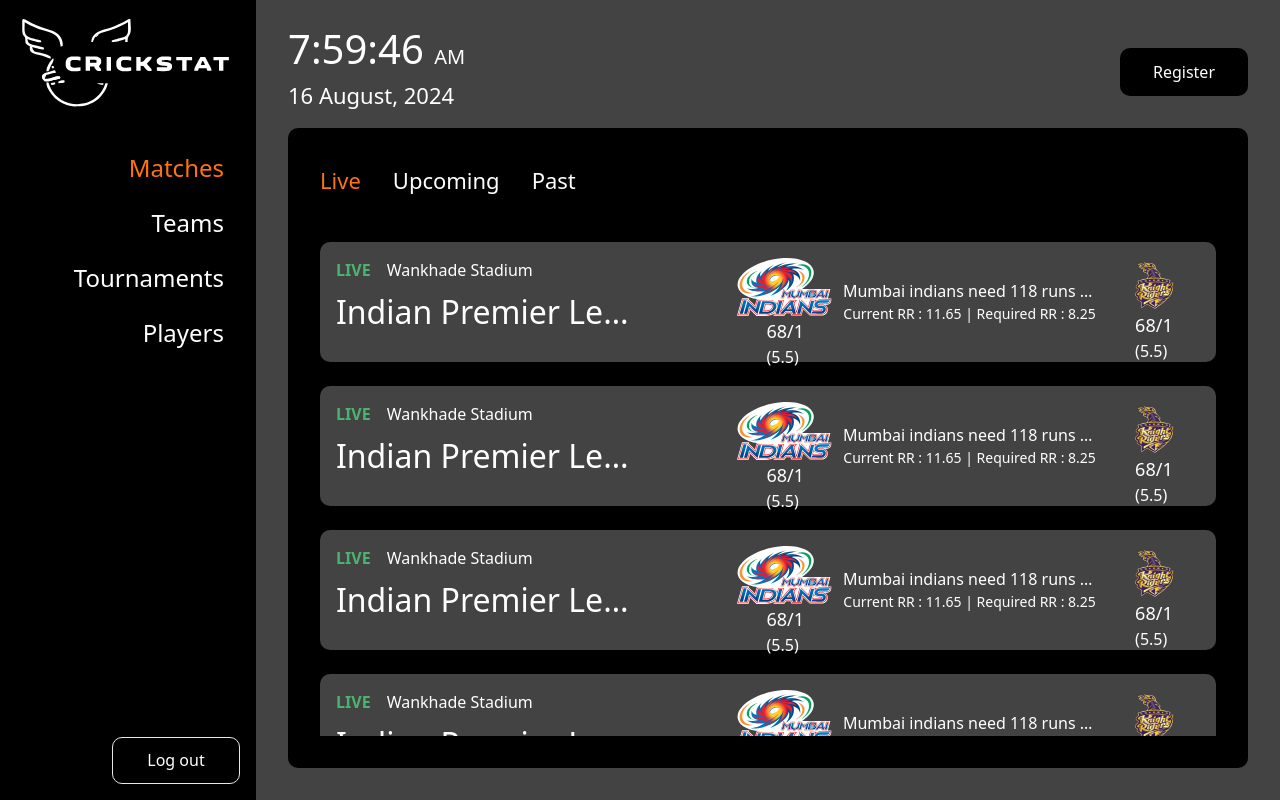
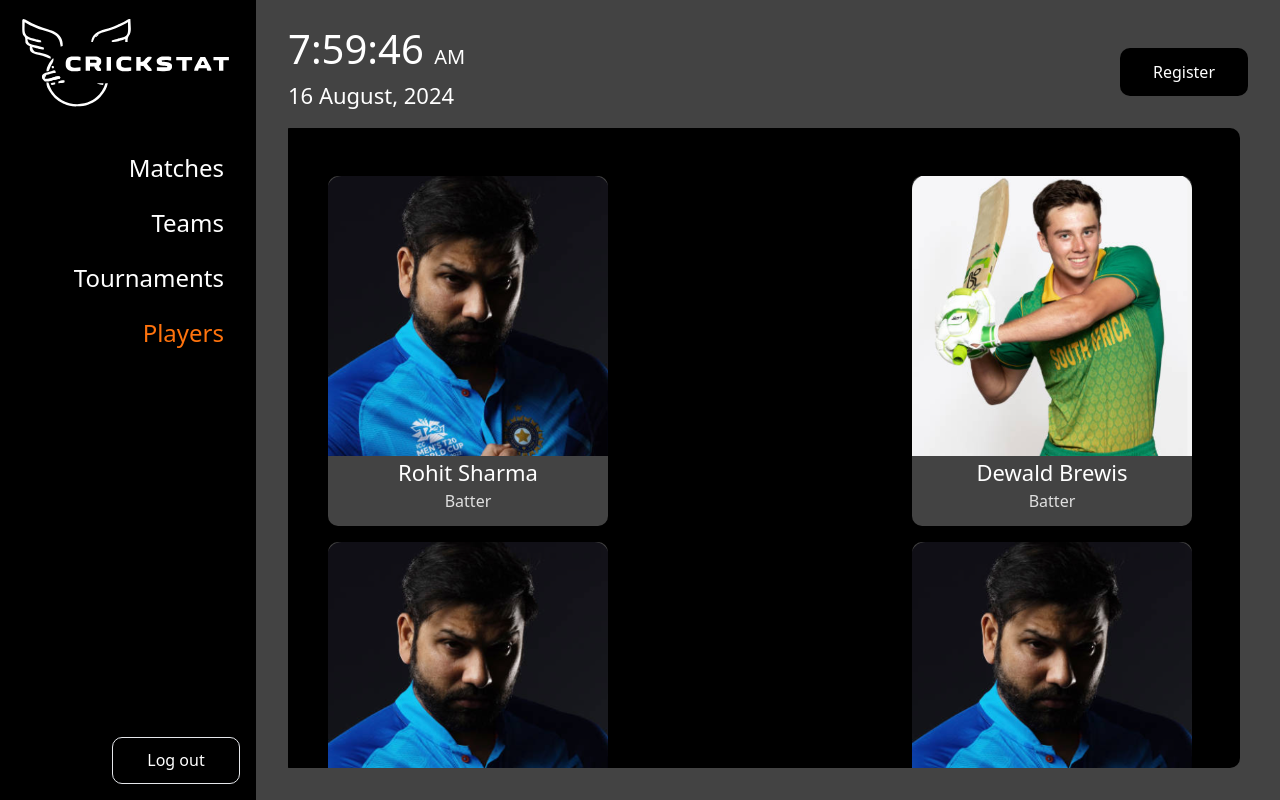
Before and after one commit to subhamSharmaSmartbear/cricstat-FE, a React (Create React App) app: page /players in a window 1280 px wide. Before the commit this address led to /matches. Built offline with nearby package versions, Linux system fonts and the light colour scheme.

Commit message:
push players page

```diff
--- a/src/App.js
+++ b/src/App.js
@@ -7,6 +7,7 @@
 import Teams from "./pages/Teams";
 import Tournaments from "./pages/Tournaments";
 import Tournament from "./pages/Tournament";
+import Players from "./pages/Players";
 
 
 function App() {
@@ -42,6 +43,7 @@
             <Route path="/teams" element={<Teams page={"teams"}/>} />
             <Route path="/tournaments" element={<Tournaments page={"tournaments"}/>} />
             <Route path="/tournament/:id" element={<Tournament page={"tournaments"}/>} />
+            <Route path="/players" element={<Players page={"players"}/>} />
 
             <Route path="*" element={<Navigate to="/matches" />} />
           </Routes>
--- a/src/components/Sidebar.js
+++ b/src/components/Sidebar.js
@@ -23,6 +23,12 @@
       currentUrl.includes("tournament")
     ) {
       setPage("tournaments");
+    }
+    if (
+      currentUrl.includes("players") ||
+      currentUrl.includes("player")
+    ) {
+      setPage("players");
     }
   }, [useLocation()]);
 
--- a/src/components/Teams/Squad.js
+++ b/src/components/Teams/Squad.js
@@ -86,12 +86,6 @@
           <span className='text-[#E0E0E0]'>Batter</span>
         </div>
       </div>
-
-
-
-
-
-
     </div>
   )
 }
--- /dev/null
+++ b/src/pages/Players.js
@@ -0,0 +1,101 @@
+import React from "react";
+import rohit from "../assets/rohitSharma.svg"
+import dewald from "../assets/dewald.svg"
+import airplane from "../assets/airplane.svg"
+
+const Players = () => {
+  return (
+    <div className="rounded-[10px] w-[100%] bg-black h-[100%] flex flex-wrap -mx-2 gap-[1rem] justify-between overflow-y-scroll  scrollable-content custom-scrollbar p-[3rem]">
+      <div className="w-[280px] h-[350px] bg-[#434343] rounded-[10px] justify-self-start rounded-[10px]">
+        <div className="w-[100%] h-[80%] ">
+          <img
+            src={rohit}
+            className="w-[100%] h-[100%] object-cover"
+            alt="profile"
+          />
+        </div>
+        <div className="w-[100%] h-[20%] text-white text-center flex flex-col">
+          <span className="text-[22px] truncate">Rohit Sharma </span>
+          <span className="text-[#E0E0E0]">Batter</span>
+        </div>
+      </div>
+      <div className="w-[280px] h-[350px] bg-[#434343] rounded-[10px] justify-self-start rounded-[10px]">
+        <div className="w-[100%] h-[80%] ">
+          <img src={dewald} className="w-[100%] h-[100%] object-cover" />
+        </div>
+        <div className="w-[100%] h-[20%] text-white text-center flex flex-col">
+          <span className="text-[22px] truncate flex w-[100%] items-center justify-center gap-[1rem]">
+
+            Dewald Brewis
+          </span>
+          <span className="text-[#E0E0E0]">Batter</span>
+        </div>
+      </div>
+      <div className="w-[280px] h-[350px] bg-[#434343] rounded-[10px] justify-self-start rounded-[10px]">
+        <div className="w-[100%] h-[80%] ">
+          <img src={rohit} className="w-[100%] h-[100%] object-cover" />
+        </div>
+        <div className="w-[100%] h-[20%] text-white text-center flex flex-col">
+          <span className="text-[22px] truncate">Rohit Sharma </span>
+          <span className="text-[#E0E0E0]">Batter</span>
+        </div>
+      </div>
+      <div className="w-[280px] h-[350px] bg-[#434343] rounded-[10px] justify-self-start rounded-[10px]">
+        <div className="w-[100%] h-[80%] ">
+          <img src={rohit} className="w-[100%] h-[100%] object-cover" />
+        </div>
+        <div className="w-[100%] h-[20%] text-white text-center flex flex-col">
+          <span className="text-[22px] truncate">Rohit Sharma </span>
+          <span className="text-[#E0E0E0]">Batter</span>
+        </div>
+      </div>
+      <div className="w-[280px] h-[350px] bg-[#434343] rounded-[10px] justify-self-start rounded-[10px]">
+        <div className="w-[100%] h-[80%] ">
+          <img src={rohit} className="w-[100%] h-[100%] object-cover" />
+        </div>
+        <div className="w-[100%] h-[20%] text-white text-center flex flex-col">
+          <span className="text-[22px] truncate">Rohit Sharma </span>
+          <span className="text-[#E0E0E0]">Batter</span>
+        </div>
+      </div>
+      <div className="w-[280px] h-[350px] bg-[#434343] rounded-[10px] justify-self-start rounded-[10px]">
+        <div className="w-[100%] h-[80%] ">
+          <img src={rohit} className="w-[100%] h-[100%] object-cover" />
+        </div>
+        <div className="w-[100%] h-[20%] text-white text-center flex flex-col">
+          <span className="text-[22px] truncate">Rohit Sharma </span>
+          <span className="text-[#E0E0E0]">Batter</span>
+        </div>
+      </div>
+      <div className="w-[280px] h-[350px] bg-[#434343] rounded-[10px] justify-self-start rounded-[10px]">
+        <div className="w-[100%] h-[80%] ">
+          <img src={rohit} className="w-[100%] h-[100%] object-cover" />
+        </div>
+        <div className="w-[100%] h-[20%] text-white text-center flex flex-col">
+          <span className="text-[22px] truncate">Rohit Sharma </span>
+          <span className="text-[#E0E0E0]">Batter</span>
+        </div>
+      </div>
+      <div className="w-[280px] h-[350px] bg-[#434343] rounded-[10px] justify-self-start rounded-[10px]">
+        <div className="w-[100%] h-[80%] ">
+          <img src={rohit} className="w-[100%] h-[100%] object-cover" />
+        </div>
+        <div className="w-[100%] h-[20%] text-white text-center flex flex-col">
+          <span className="text-[22px] truncate">Rohit Sharma </span>
+          <span className="text-[#E0E0E0]">Batter</span>
+        </div>
+      </div>
+      <div className="w-[280px] h-[350px] bg-[#434343] rounded-[10px] justify-self-start rounded-[10px]">
+        <div className="w-[100%] h-[80%] ">
+          <img src={rohit} className="w-[100%] h-[100%] object-cover" />
+        </div>
+        <div className="w-[100%] h-[20%] text-white text-center flex flex-col">
+          <span className="text-[22px] truncate">Rohit Sharma </span>
+          <span className="text-[#E0E0E0]">Batter</span>
+        </div>
+      </div>
+    </div>
+  );
+};
+
+export default Players;
```
